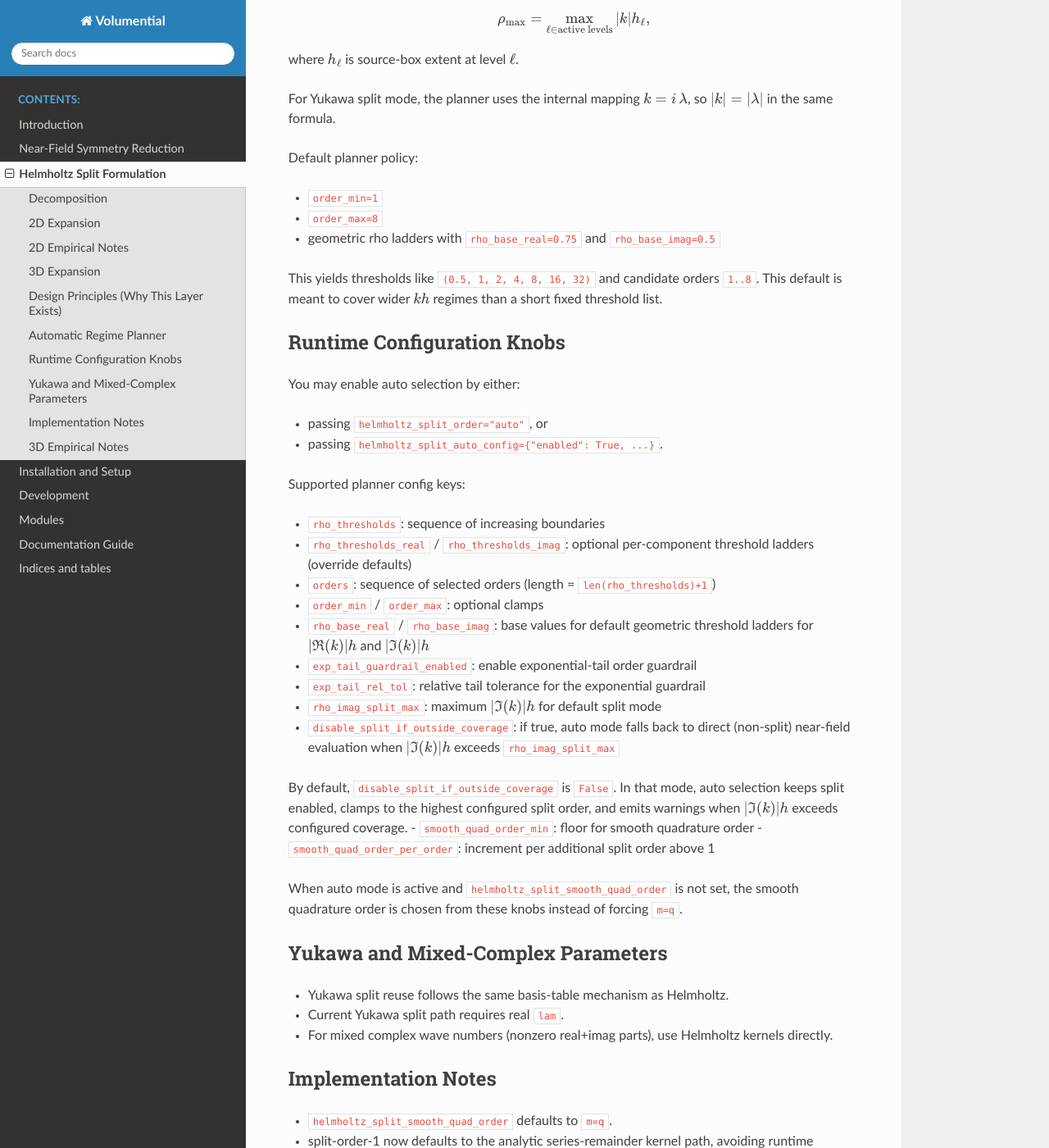
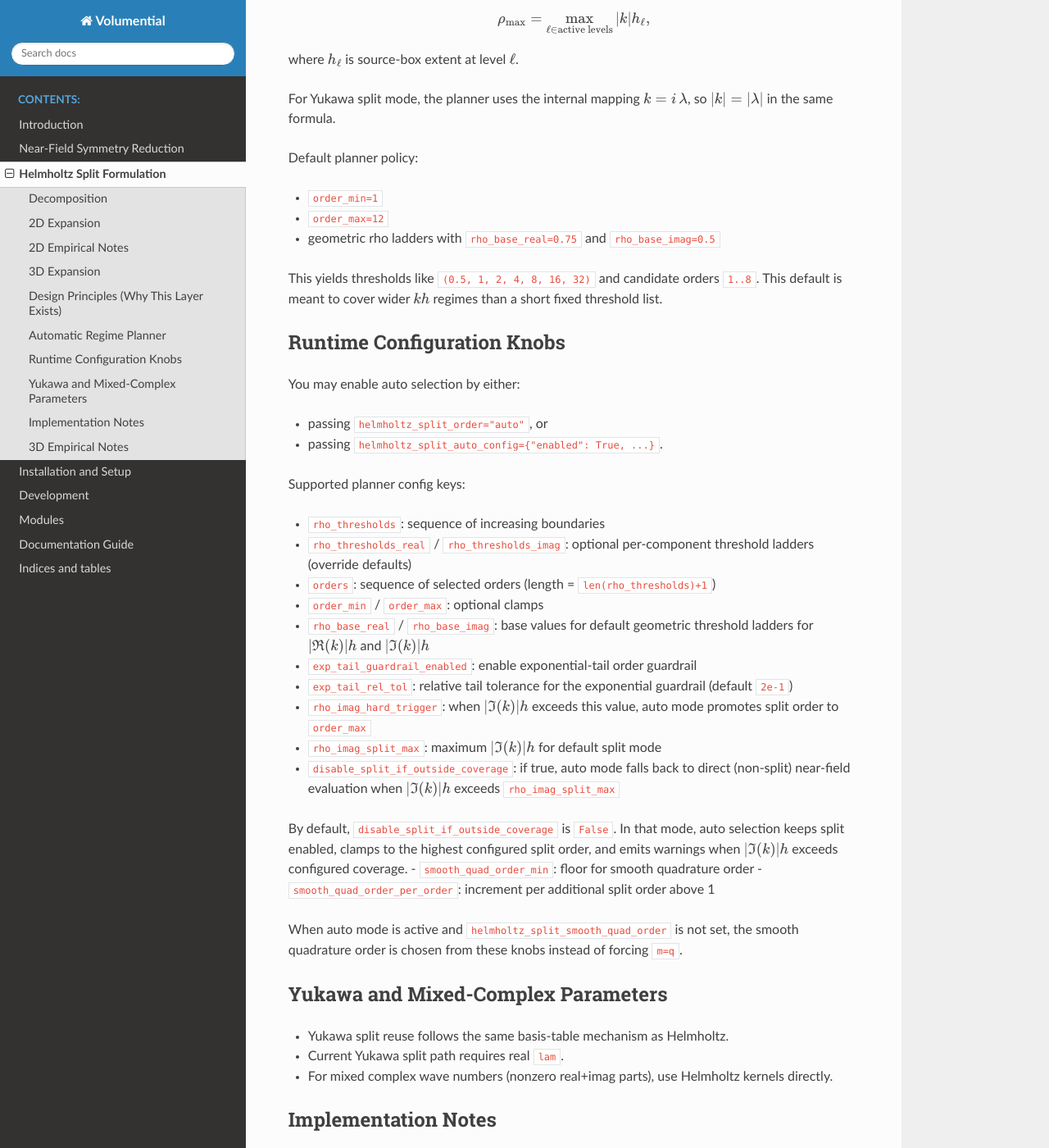
Before and after one commit to xywei/volumential, a Sphinx documentation site: the page built from doc/source/helmholtz_split.rst, in a window 1280 px wide and 1400 px high, scrolled down 3330 px. Shown: the whole window at 82% size. Built offline with Sphinx 7.4.7 and the Read the Docs theme 3.1.0, drawn with Linux system fonts in a browser that asks for light colours; formulas are drawn with MathJax 3.

Commit message:
tune(split-auto): relax easy-regime tail tolerance
Retune default exponential-tail guardrail to be less conservative in easy regimes () while keeping high-rho controls and warning-based max-order clamping behavior. Also document the hard-rho trigger knob used for promoting to order_max in auto mode.

```diff
--- a/doc/source/helmholtz_split.rst
+++ b/doc/source/helmholtz_split.rst
@@ -193,7 +193,7 @@ For Yukawa split mode, the planner uses the internal mapping
 Default planner policy:
 
 - ``order_min=1``
-- ``order_max=8``
+- ``order_max=12``
 - geometric rho ladders with ``rho_base_real=0.75`` and ``rho_base_imag=0.5``
 
 This yields thresholds like ``(0.5, 1, 2, 4, 8, 16, 32)`` and candidate
@@ -219,6 +219,9 @@ Supported planner config keys:
   threshold ladders for :math:`|\Re(k)|h` and :math:`|\Im(k)|h`
 - ``exp_tail_guardrail_enabled``: enable exponential-tail order guardrail
 - ``exp_tail_rel_tol``: relative tail tolerance for the exponential guardrail
+  (default ``2e-1``)
+- ``rho_imag_hard_trigger``: when :math:`|\Im(k)|h` exceeds this value,
+  auto mode promotes split order to ``order_max``
 - ``rho_imag_split_max``: maximum :math:`|\Im(k)|h` for default split mode
 - ``disable_split_if_outside_coverage``: if true, auto mode falls back to
   direct (non-split) near-field evaluation when :math:`|\Im(k)|h` exceeds
```
Also changed, not shown: 1 other file.
